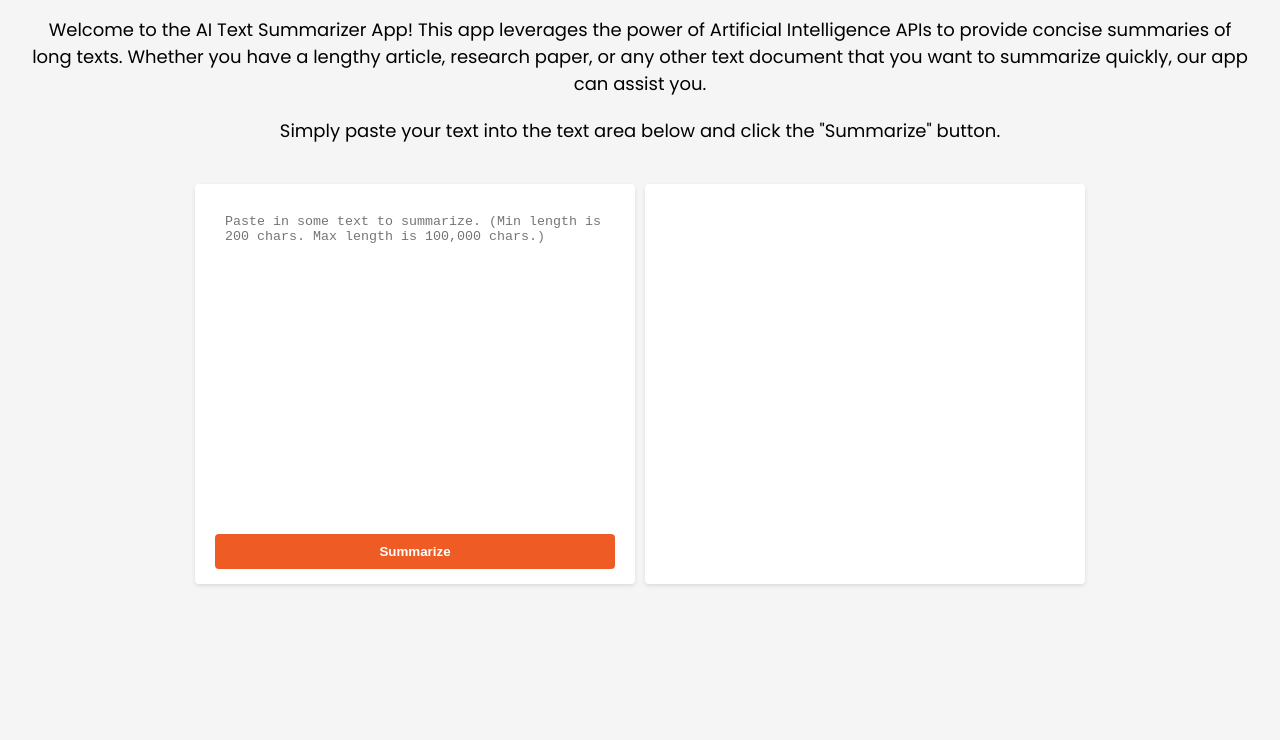
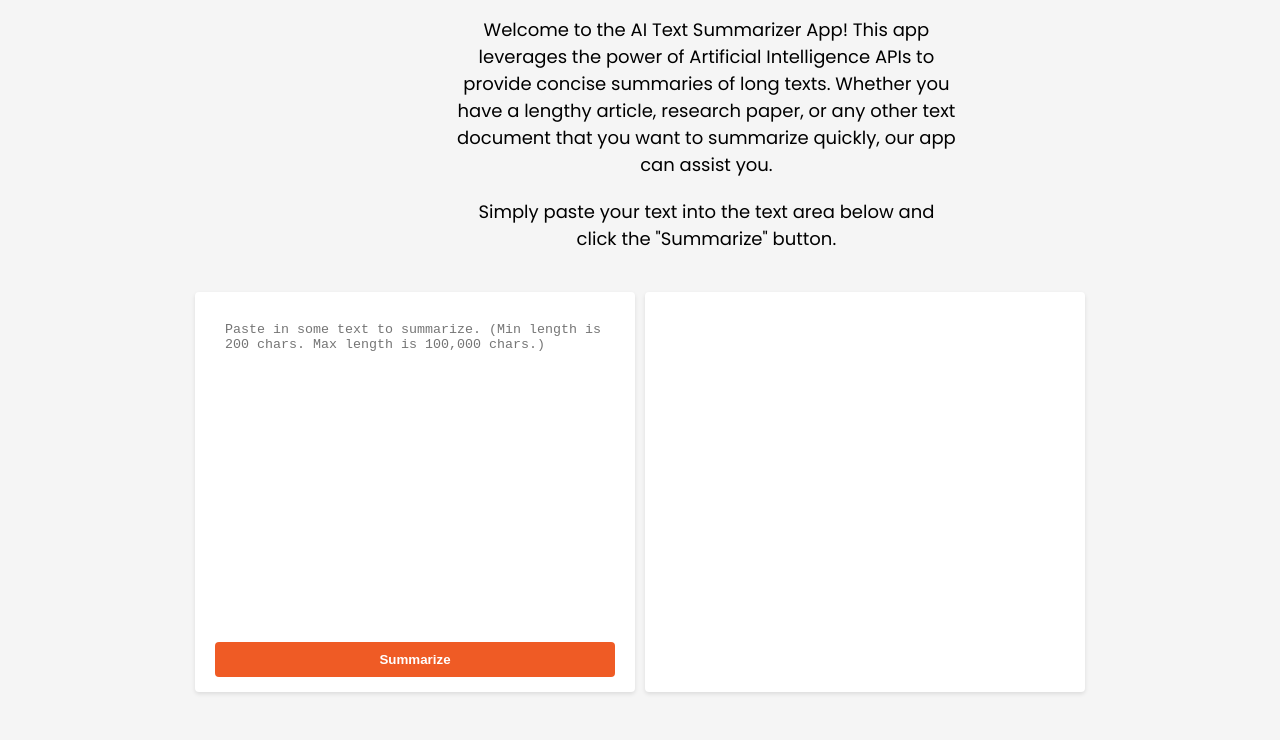
Before and after one commit to Erick559/AI-Text-Summarizer, a website: page public/index.html in a window 1280 px wide. Shown: the part 111-851 px from the top of the page. Before the commit the page ends 800 px from the top, so only its background shows below. Drawn offline with Linux system fonts and the light colour scheme.

Commit message:
Center the header section.

```diff
--- a/public/style.css
+++ b/public/style.css
@@ -5,10 +5,18 @@
   }
 
   body {
+      display: flex;
+      flex-direction: column;
+      text-align: center;
       font-family: 'Poppins', sans-serif;
       background-color: #f5f5f5;
       padding: 20px;
-      text-align: center
+  }
+
+  .header {
+      position: relative;
+      width: 500px;
+      left: 35%;
   }
 
   h1 {
```
